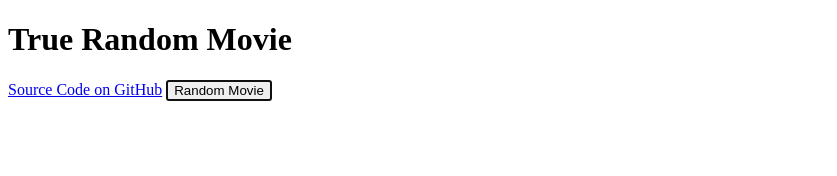
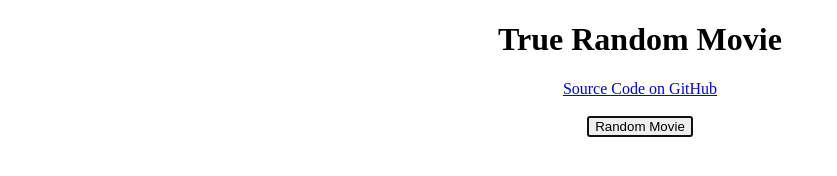
Before and after one commit to 1j01/true-random-movie, a plain HTML site: page index.html in a window 1280 px wide. Shown: the whole page, without its empty margins (0-837 px from the left). Drawn offline with Linux system fonts and the light colour scheme.

Commit message:
Center everything

```diff
--- a/index.html
+++ b/index.html
@@ -7,6 +7,9 @@
 	<title>True Random Movie</title>
 	<meta name="viewport" content="width=device-width, initial-scale=1, user-scalable=no">
 	<style>
+		body {
+			text-align: center;
+		}
 		#title-output h2 {
 			font-variant: small-caps;
 			font-size: 3em;
@@ -47,6 +50,8 @@
 	<div id="info">
 		<h1>True Random Movie</h1>
 		<a href="https://github.com/1j01/true-random-movie">Source Code on GitHub</a>
+		<br>
+		<br>
 		<button id="go" autofocus>Random Movie</button>
 		<div id="result" hidden>
 			<div id="title-output"></div>
```
